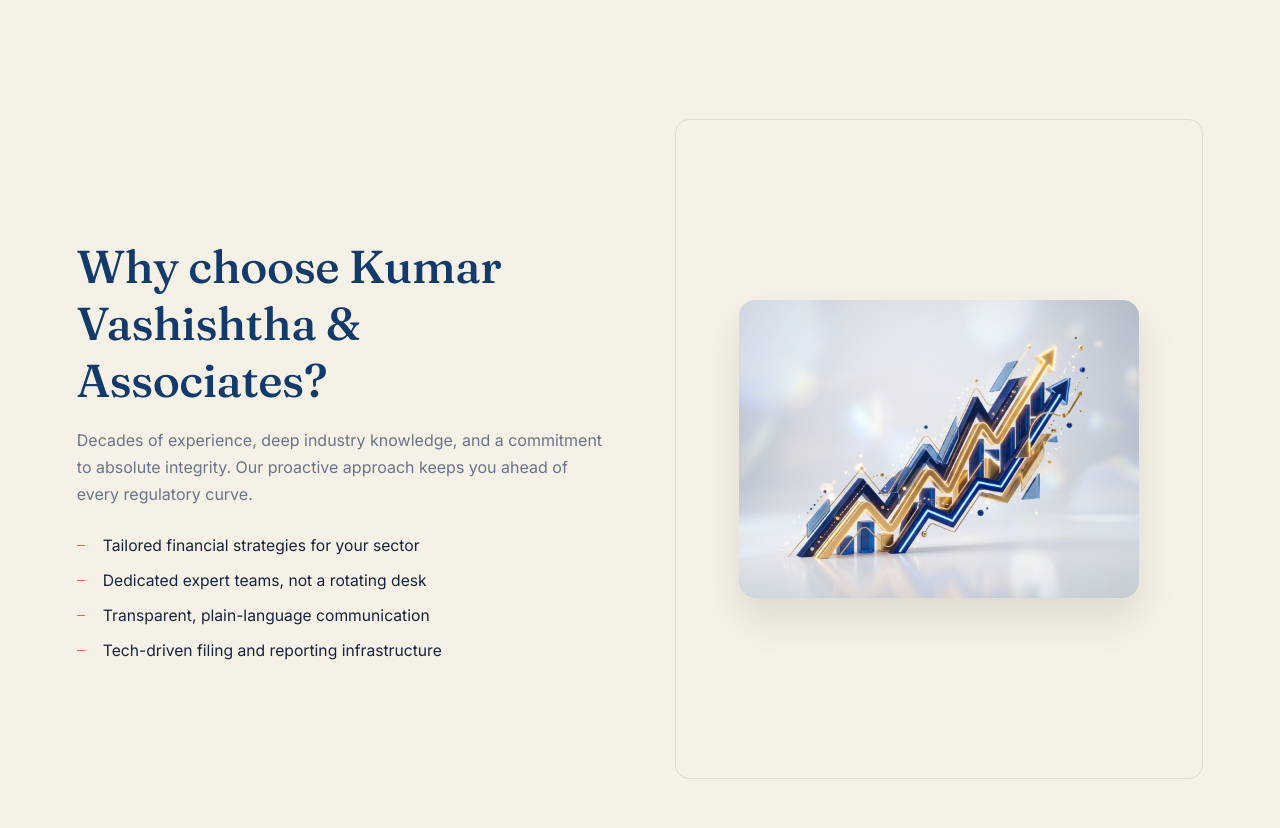
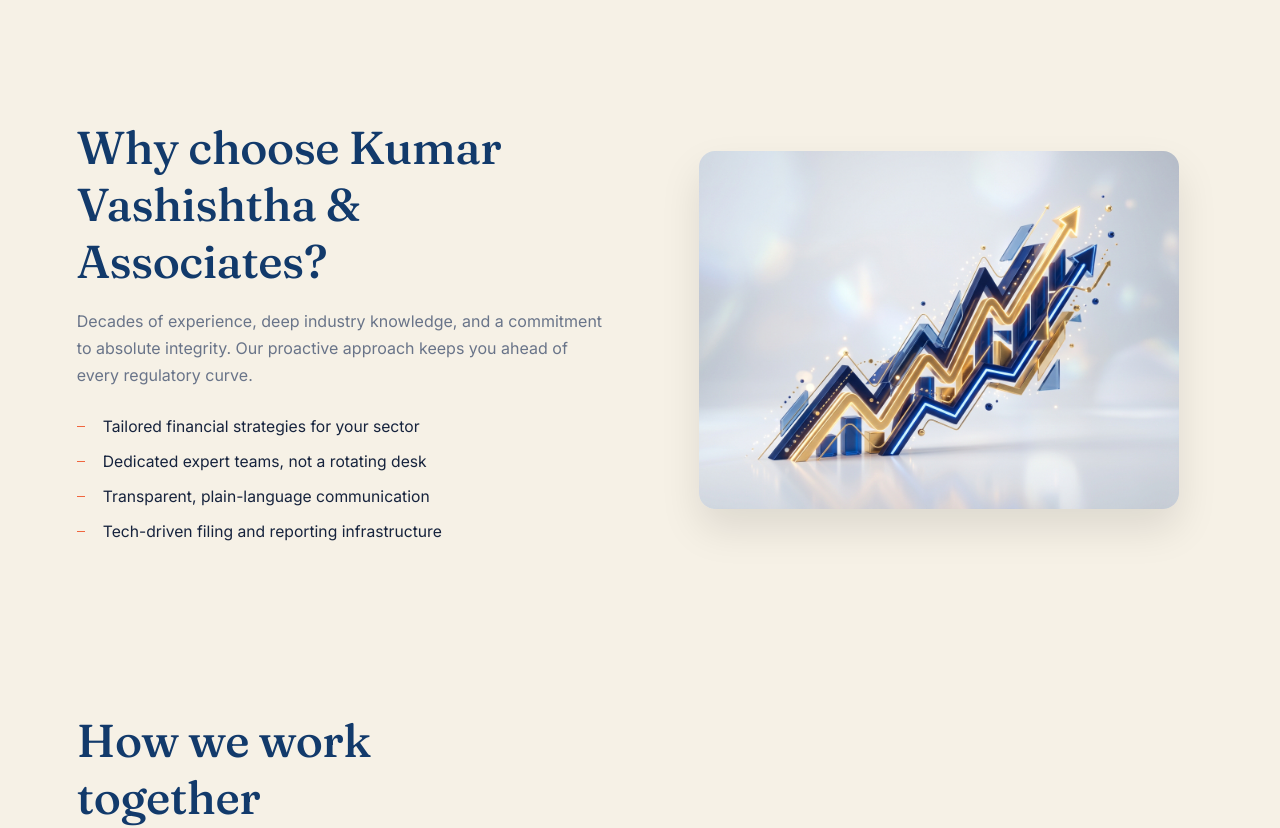
Before and after one commit to kvassociatescaoffice-cmyk/ca-portfolio, a Next.js app: page / in a window 1280 px wide. Shown: the part 2257-3085 px from the top of the page. Built offline with nearby package versions, Linux system fonts and the light colour scheme.

Commit message:
feat: add homepage with hero section, service bento grid, and interactive statistics

```diff
--- a/src/app/page.js
+++ b/src/app/page.js
@@ -140,8 +140,8 @@ export default function Home() {
               <li>Tech-driven filing and reporting infrastructure</li>
             </ul>
           </div>
-          <div className="art" style={{ display: 'flex', alignItems: 'center', justifyContent: 'center' }}>
-            <img src="/images/why_choose_us.jpg" alt="Why Choose Us" style={{ width: '100%', maxWidth: '400px', borderRadius: '16px', boxShadow: '0 20px 40px rgba(0,0,0,0.1)' }} />
+          <div style={{ display: 'flex', alignItems: 'center', justifyContent: 'center' }}>
+            <img src="/images/why_choose_us.jpg" alt="Why Choose Us" style={{ width: '100%', maxWidth: '480px', borderRadius: '16px', boxShadow: '0 20px 40px rgba(0,0,0,0.1)' }} />
           </div>
         </div>
       </section>
```
